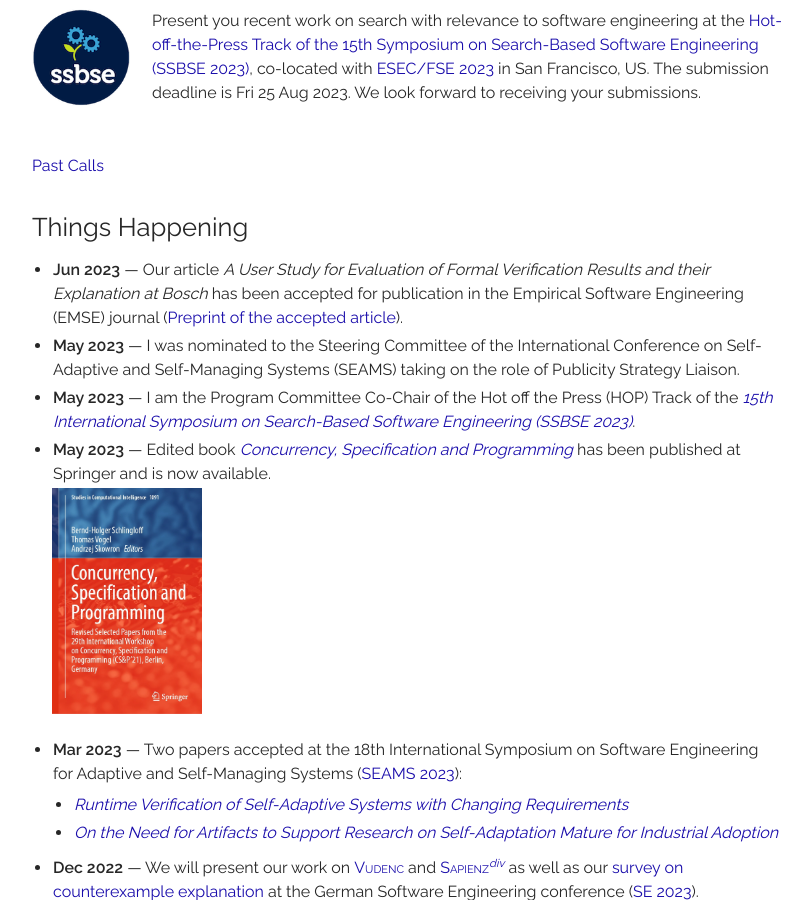
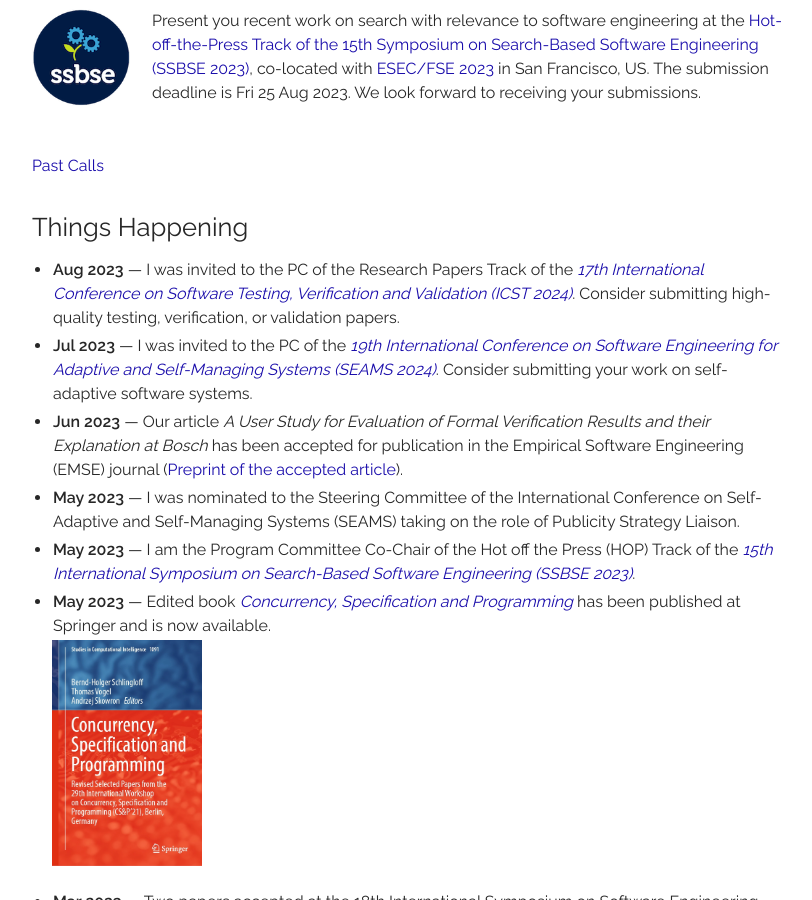
Before and after one commit to thomas-vogel/thomas-vogel.github.io, a Jekyll site: the page built from index.md, in a window 1280 px wide and 900 px high, scrolled down 785 px. Shown: the whole window, without its empty margins (233-1045 px from the left). Built offline with Jekyll 4.4.1, drawn with Linux system fonts in a browser that asks for light colours.

Commit message:
Add PC ICST'24 and update news.

```diff
--- a/index.md
+++ b/index.md
@@ -61,6 +61,8 @@ His research interests are in the areas of (search-based and model-driven) softw
 
 ## Things Happening
 
+* __Aug 2023__ --- I was invited to the PC of the Research Papers Track of the [_17th International Conference on Software Testing, Verification and Validation (ICST 2024)_](https://conf.researchr.org/home/icst-2024){:target="_blank"}. Consider submitting high-quality testing, verification, or validation papers.
+* __Jul 2023__ --- I was invited to the PC of the [_19th International Conference on Software Engineering for Adaptive and Self-Managing Systems (SEAMS 2024)_](https://conf.researchr.org/home/seams-2024){:target="_blank"}. Consider submitting your work on self-adaptive software systems.
 * __Jun 2023__ --- Our article _A User Study for Evaluation of Formal Verification Results and their Explanation at Bosch_ has been accepted for publication in the Empirical Software Engineering (EMSE) journal ([Preprint of the accepted article](https://doi.org/10.48550/arXiv.2304.08950){:target="_blank"}).
 * __May 2023__ --- I was nominated to the Steering Committee of the International Conference on Self-Adaptive and Self-Managing Systems (SEAMS) taking on the role of Publicity Strategy Liaison.
 * __May 2023__ --- I am the Program Committee Co-Chair of the Hot off the Press (HOP) Track of the [_15th International Symposium on Search-Based Software Engineering (SSBSE 2023)_](https://conf.researchr.org/home/ssbse-2023){:target="_blank"}.
```
Also changed, not shown: _pages/activities.md (+1 -0 lines).
